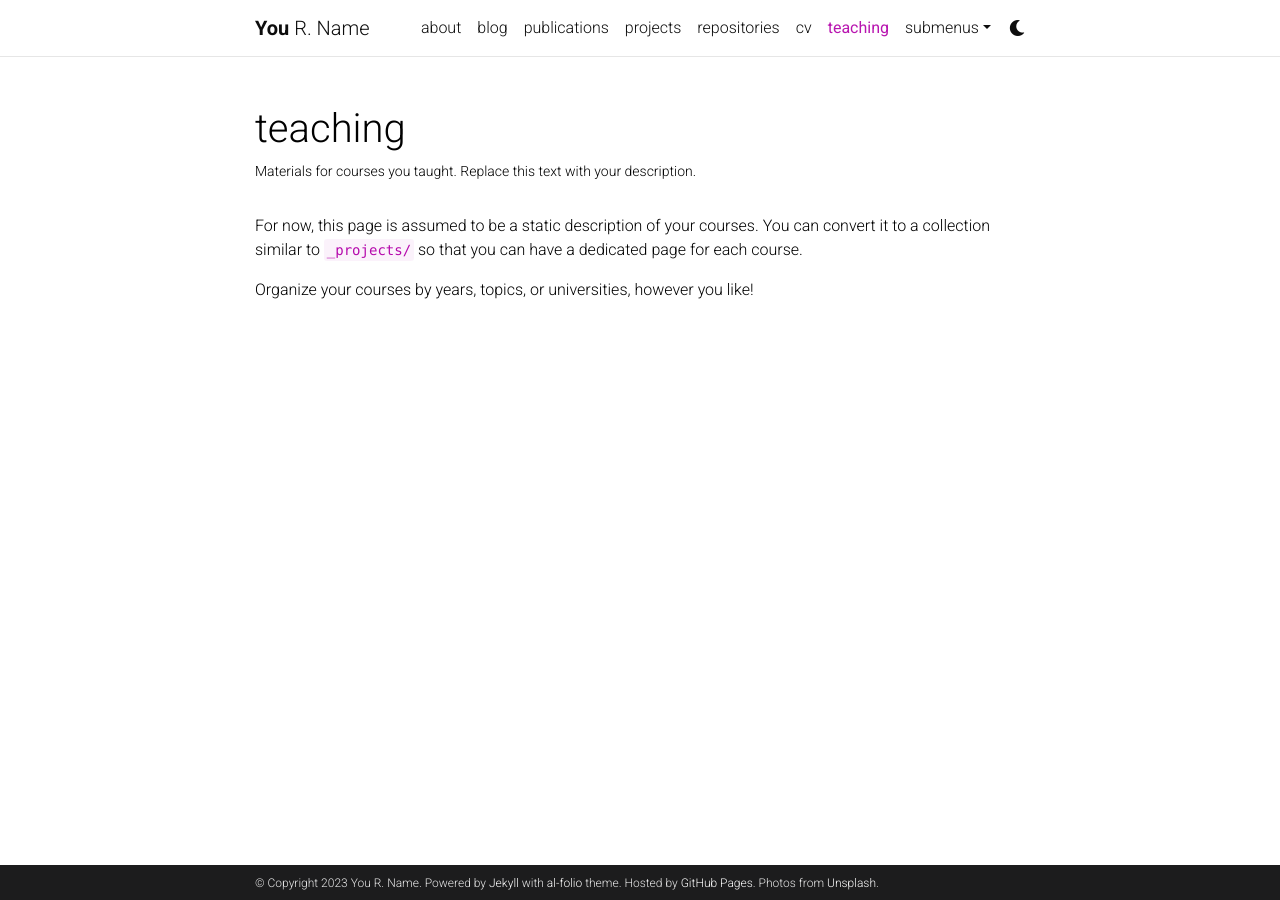
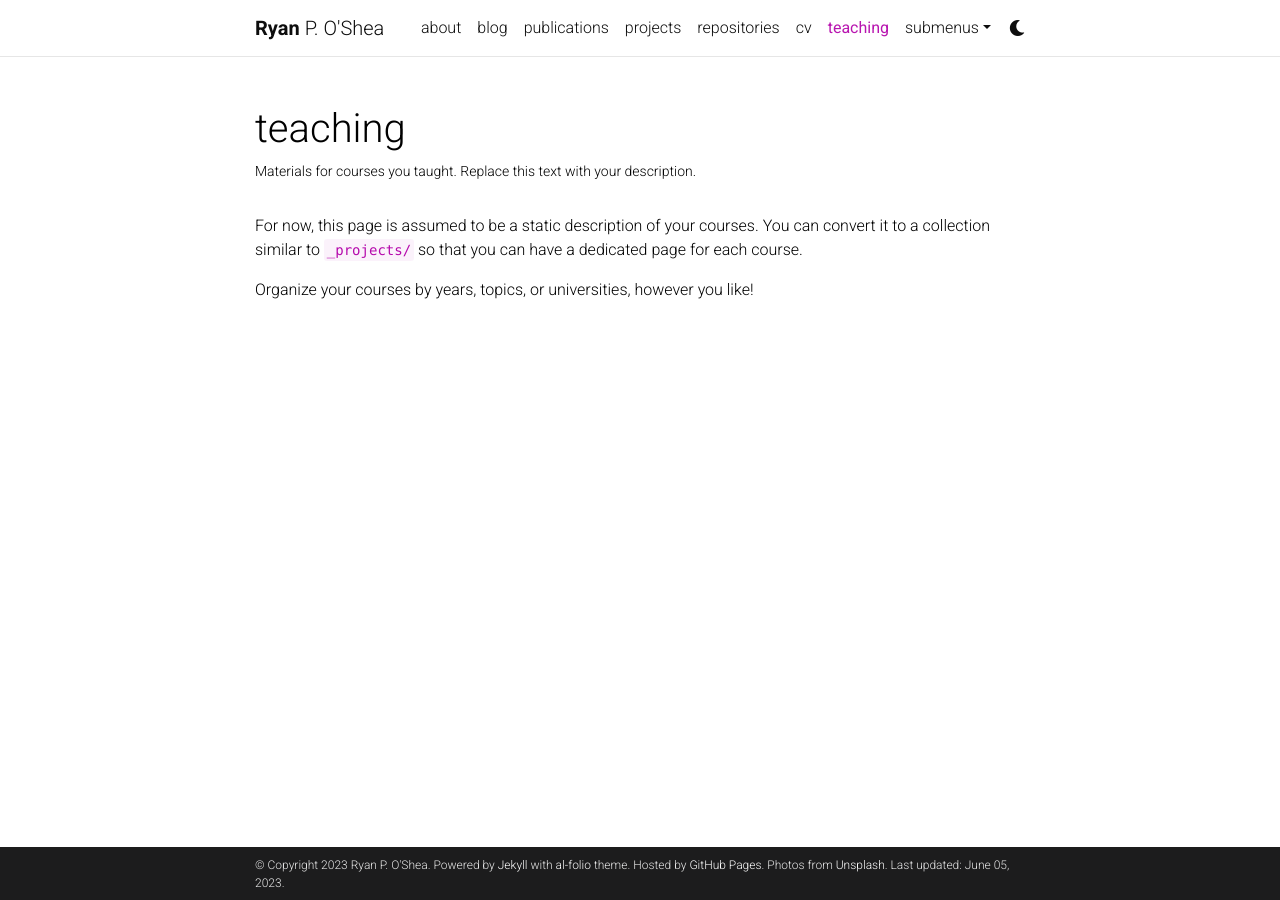
Before and after one commit to roshea6/roshea6.github.io, a Jekyll site: the page built from _pages/teaching.md, in a window 1280 px wide. Built offline with Jekyll 4.4.1, drawn with Linux system fonts in a browser that asks for light colours; comment, search, counter and statistics services are not loaded; a style sheet for code colours, icons or effects is not loaded.

```diff
--- a/_config.yml
+++ b/_config.yml
@@ -3,10 +3,10 @@
 # -----------------------------------------------------------------------------
 
 title: blank # the website title (if blank, full name will be used instead)
-first_name: You
-middle_name: R.
-last_name: Name
-email: you@example.com
+first_name: Ryan
+middle_name: P.
+last_name: O'Shea
+email: rpo1202@gmail.com
 description: > # the ">" symbol means to ignore newlines until "footer_text:"
   A simple, whitespace theme for academics. Based on [*folio](https://github.com/bogoli/-folio) design.
 footer_text: >
@@ -18,9 +18,9 @@ keywords: jekyll, jekyll-theme, academic-website, portfolio-website  # add your
 lang: en # the language of your site (for example: en, fr, cn, ru, etc.)
 icon: ⚛️  # the emoji used as the favicon (alternatively, provide image name in /assets/img/)
 
-url: https://alshedivat.github.io # the base hostname & protocol for your site
-baseurl: /al-folio # the subpath of your site, e.g. /blog/
-last_updated: false # set to true if you want to display last updated in the footer
+url: https://roshea6.github.io # the base hostname & protocol for your site
+baseurl: / # the subpath of your site, e.g. /blog/
+last_updated: true # set to true if you want to display last updated in the footer
 impressum_path:  # set to path to include impressum link in the footer, use the same path as permalink in a page, helps to conform with EU GDPR
 
 # -----------------------------------------------------------------------------
```
